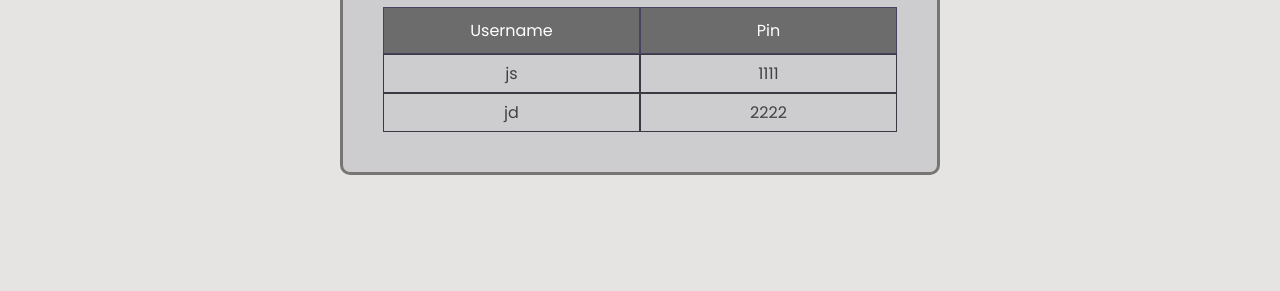
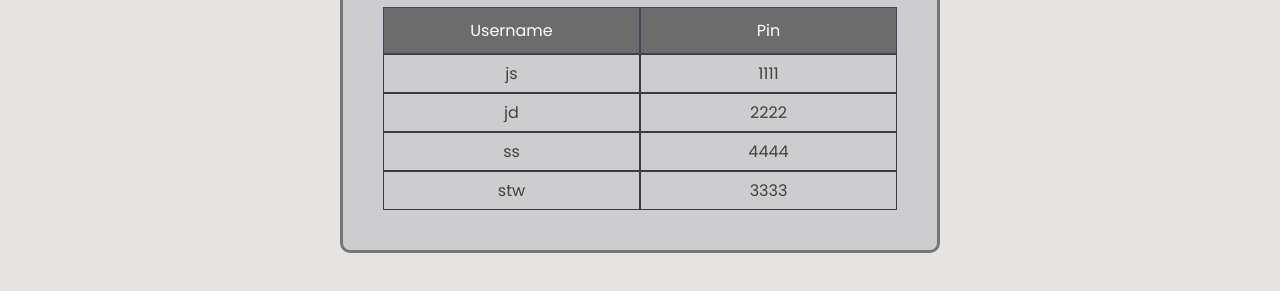
Before and after one commit to EliMarago/Bankist-App, a plain HTML site: page index.html in a window 1280 px wide. Shown: the part 317-608 px from the top of the page. Drawn offline with Linux system fonts and the light colour scheme.

Commit message:
Update index.html

```diff
--- a/index.html
+++ b/index.html
@@ -49,6 +49,14 @@
       <div class="credentials">
         <p>jd</p>
         <p>2222</p>
+      </div>
+      <div class="credentials">
+        <p>ss</p>
+        <p>4444</p>
+      </div>
+      <div class="credentials">
+        <p>stw</p>
+        <p>3333</p>
       </div>
     </div>
 
```
